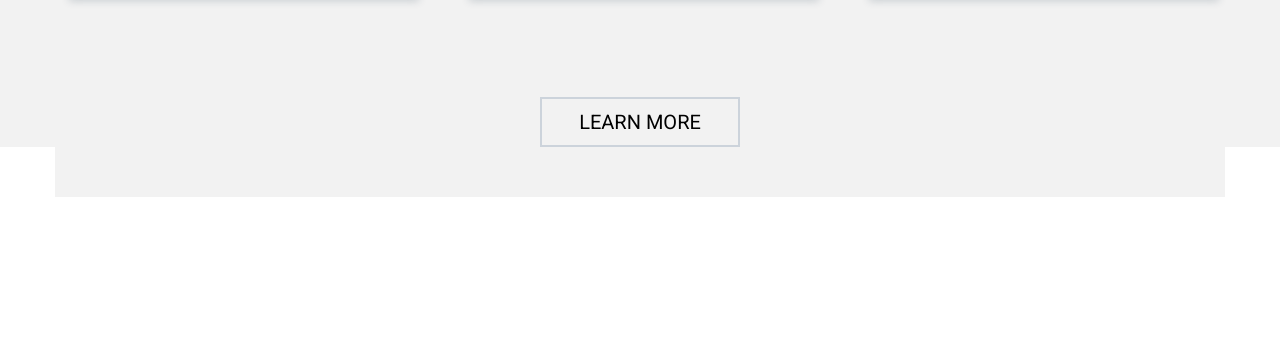
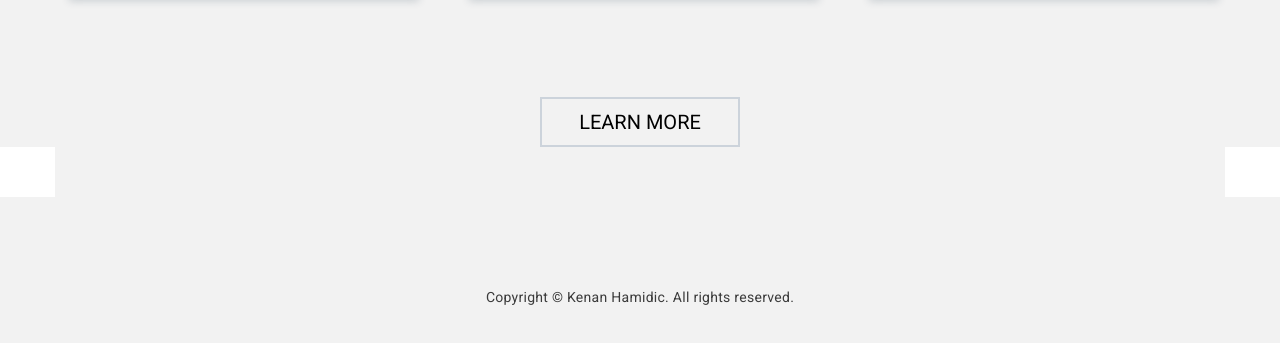
Before and after one commit to dmytromatros/BW_template, a plain HTML site: page blog.html in a window 1280 px wide. Shown: the part 653-996 px from the top of the page. Before the commit the page ends 850 px from the top, so only its background shows below. Drawn offline with nearby package versions, Linux system fonts and the light colour scheme.

Commit message:
done blog footer

```diff
--- a/blog.html
+++ b/blog.html
@@ -65,6 +65,9 @@
         <div class="blog-inner__btn">Learn more</div>
       </div>
     </div>
+    <footer class="footer">
+      <span>Copyright © Kenan Hamidic. All rights reserved.</span>
+    </footer>
     <div class="error">
       <span>Ooops... Error...</span>
     </div>
--- a/css/blog.css
+++ b/css/blog.css
@@ -190,6 +190,20 @@ header img {
   margin: auto;
   margin-top: 100px;
 }
+.footer {
+  width: 100%;
+  height: 200px;
+  display: flex;
+  align-items: center;
+  justify-content: center;
+  font-family: "Roboto";
+  font-size: 14px;
+  line-height: 1.86;
+  letter-spacing: 0.28px;
+  text-align: center;
+  color: #3b3b3b;
+  background-color: #f2f2f2;
+}
 .error {
   transition: 0.3s;
   transform: translateY(-100%);
```
